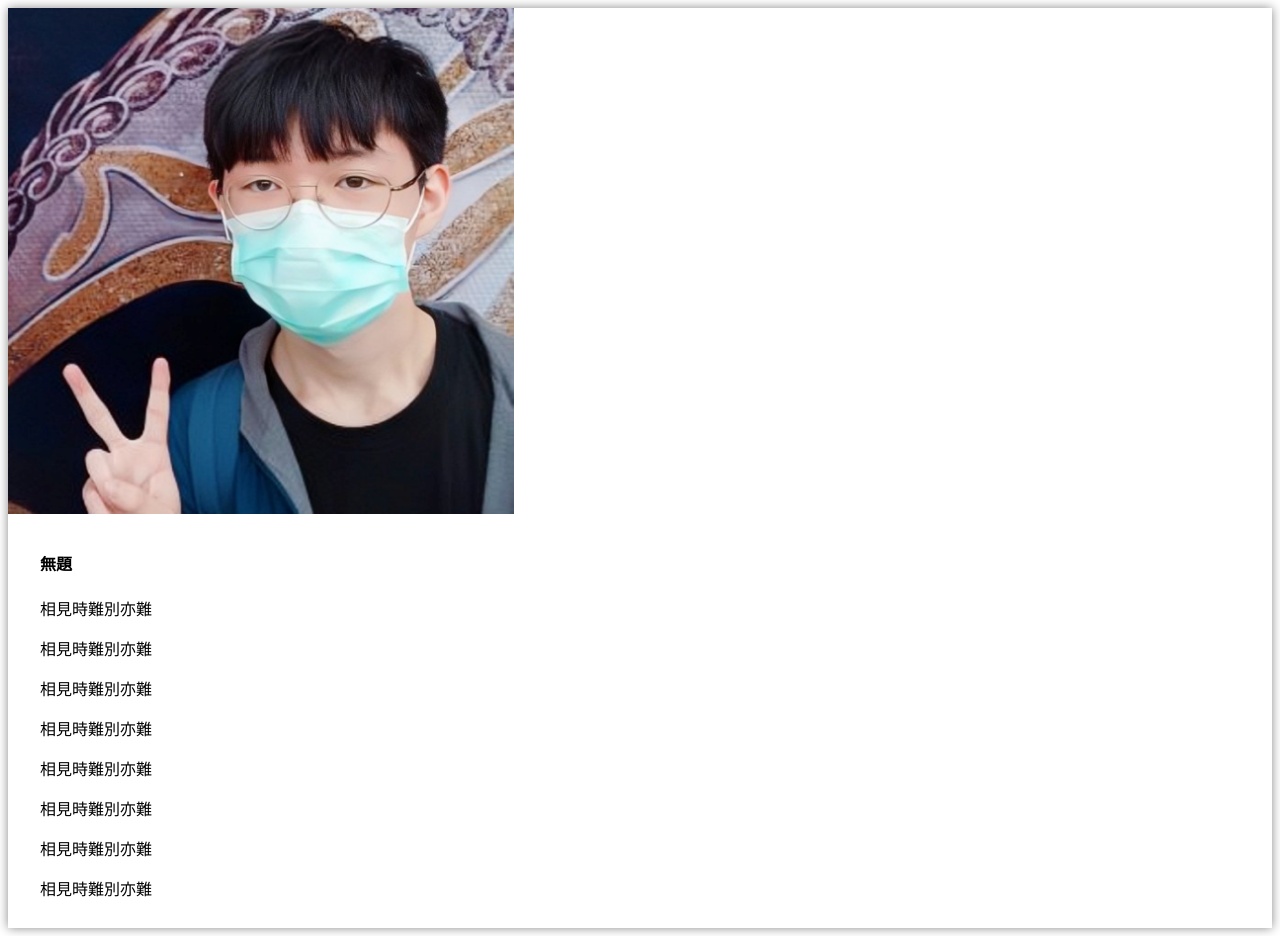
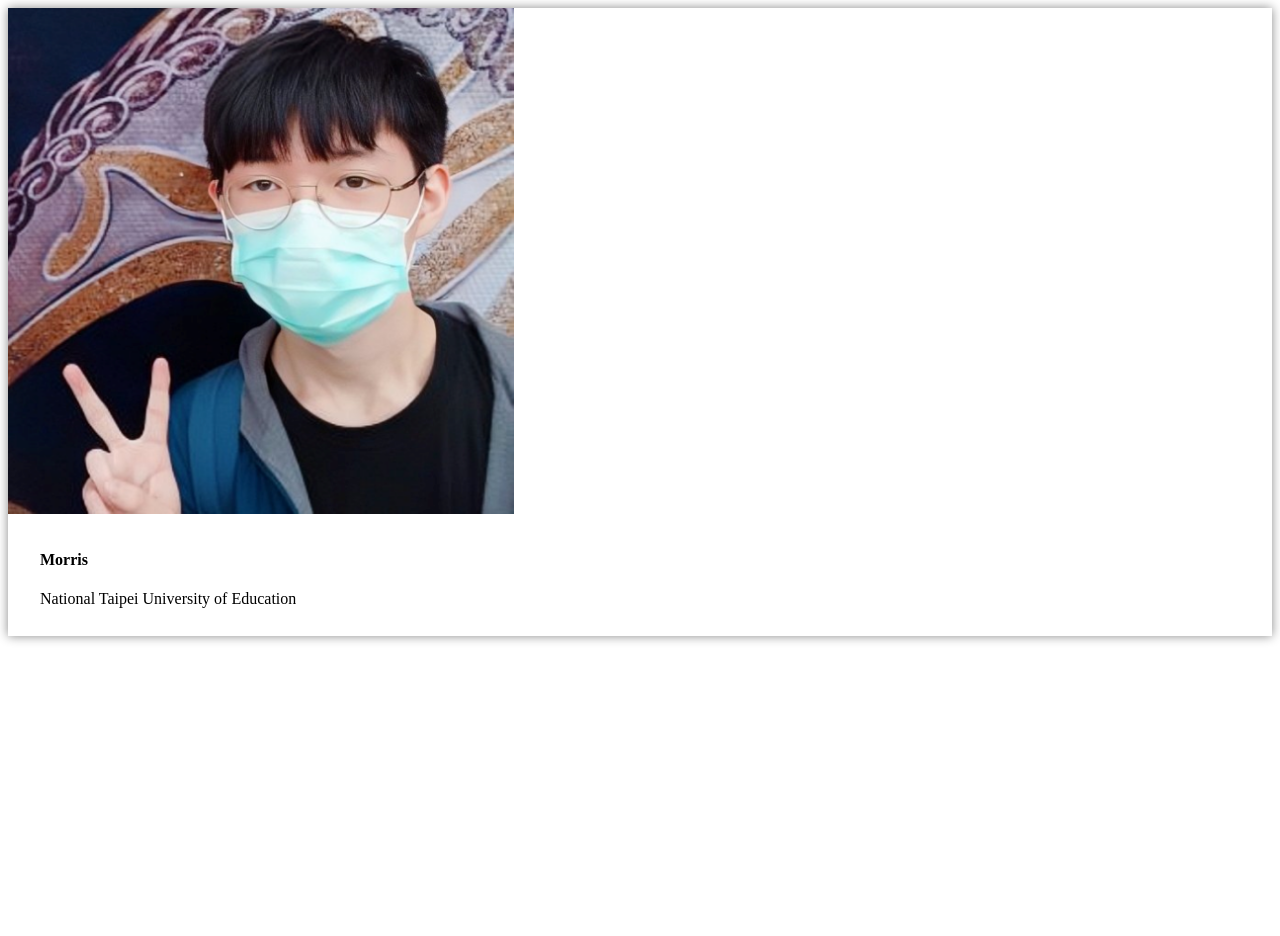
Before and after one commit to dailyct/dailyct.github.io, a plain HTML site: page 1015/index.html in a window 1280 px wide. After the commit the page ends 800 px from the top, so only its background shows below. Drawn offline with Linux system fonts and the light colour scheme.

Commit message:
Update index.html

```diff
--- a/1015/index.html
+++ b/1015/index.html
@@ -31,16 +31,10 @@
 
 			<div class = 'container'>
 
-		        <h4> 無題 </h4>
+		        <h4> Morris </h4>
 
-		        <p> 相見時難別亦難 </p>
-		        <p> 相見時難別亦難 </p>
-			<p> 相見時難別亦難 </p>
-			<p> 相見時難別亦難 </p>
-		    	<p> 相見時難別亦難 </p>
-			<p> 相見時難別亦難 </p>
-			<p> 相見時難別亦難 </p>
-			<p> 相見時難別亦難 </p>
+		        <p> National Taipei University of Education </p>
+
 
 			</div>
 
```
